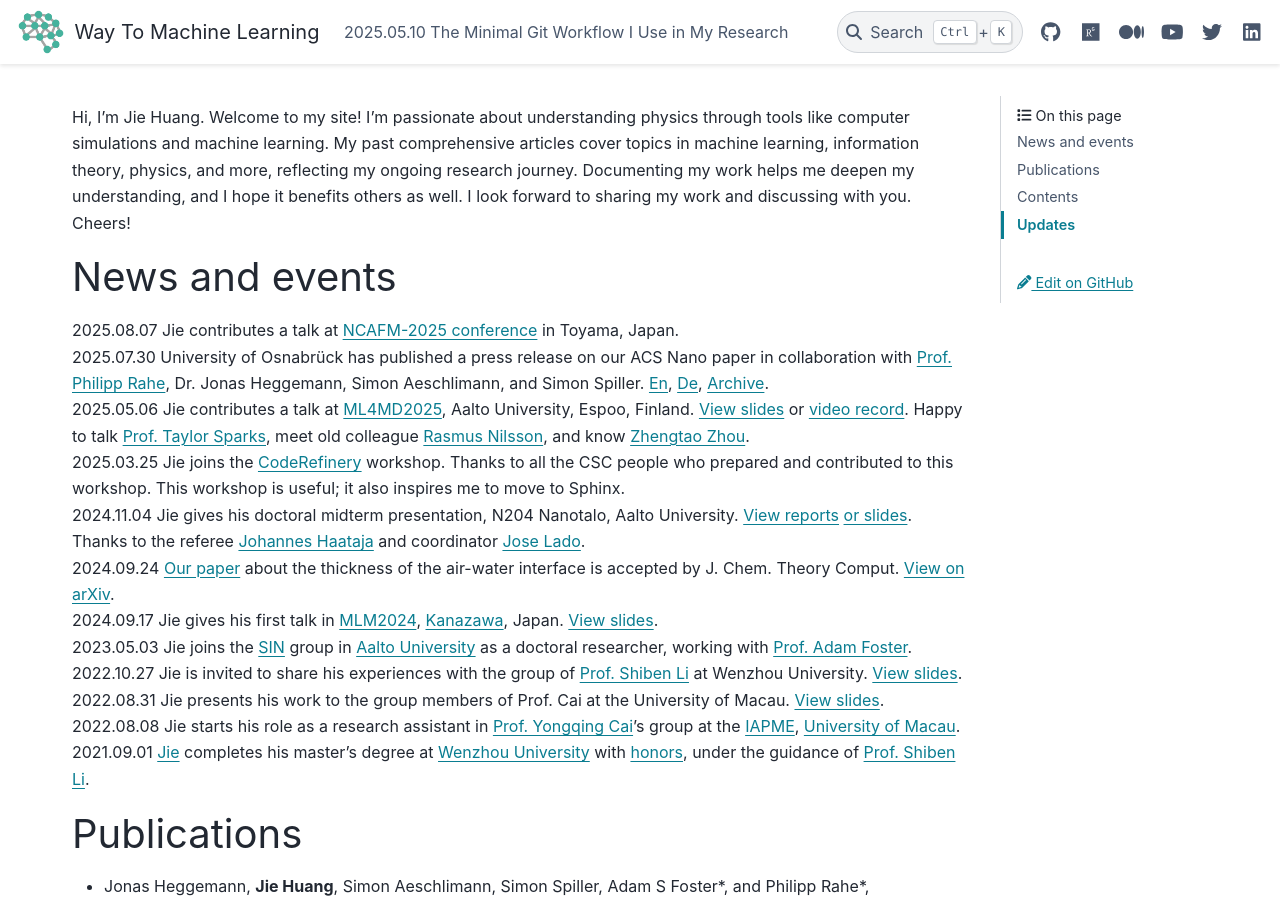
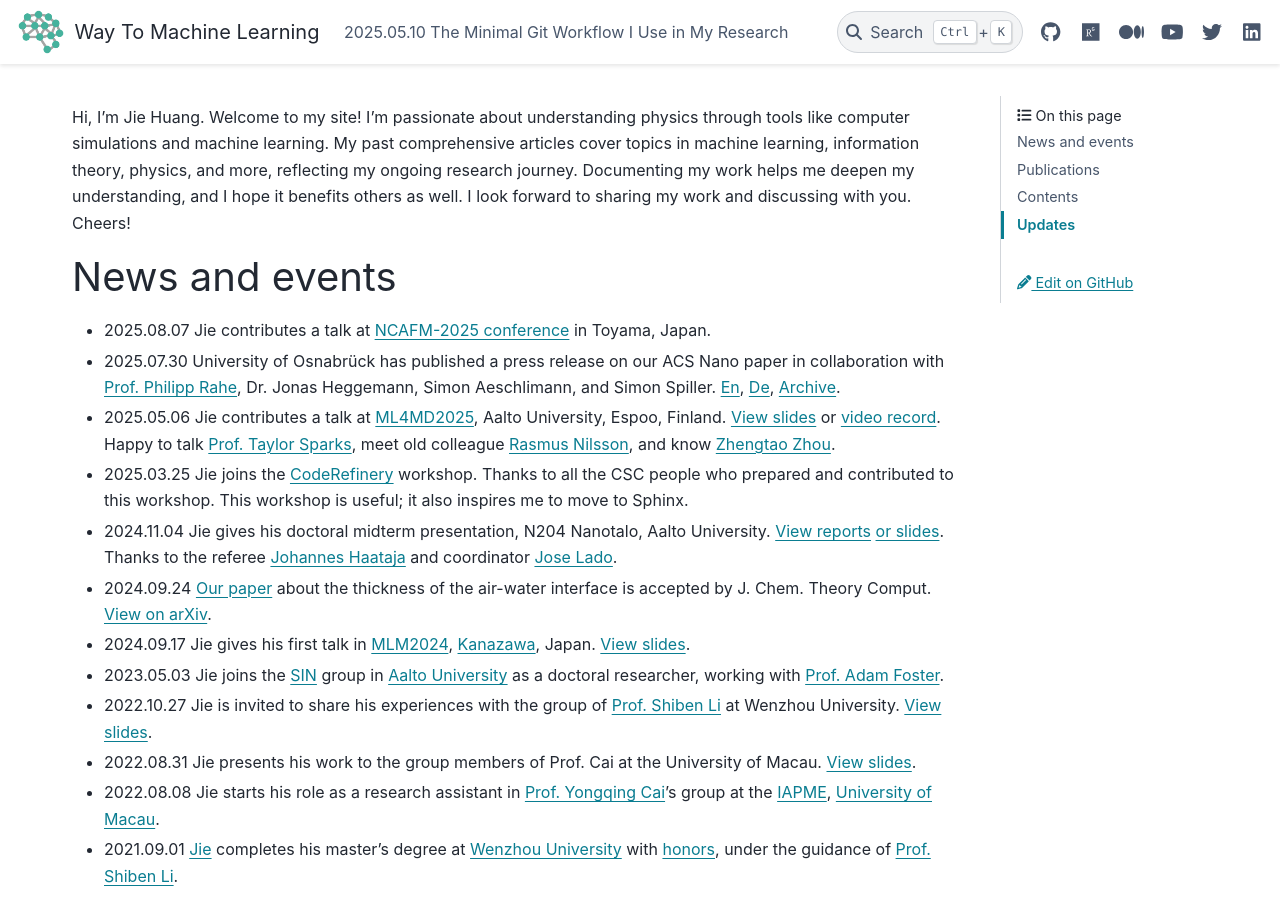
Before and after one commit to way2ml/way2ml.github.io, a Sphinx documentation site: the page built from doc/index.md, in a window 1280 px wide and 900 px high. Built offline with Sphinx 7.4.7 and the PyData theme 0.15.4, drawn with Linux system fonts in a browser that asks for light colours; pages that are not in the unit, such as notebooks, are missing from menus.

````diff
--- a/doc/index.md
+++ b/doc/index.md
@@ -2,18 +2,18 @@ Hi, I'm Jie Huang. Welcome to my site! I'm passionate about understanding physic
 
 
 # News and events
-2025.08.07 Jie contributes a talk at [NCAFM-2025 conference](https://www.nims.go.jp/group/Nanoprobe/NC-AFM2025/Index.html) in Toyama, Japan.
-2025.07.30 University of Osnabrück has published a press release  on our ACS Nano paper in collaboration with [Prof. Philipp Rahe](https://www.humboldt-foundation.de/en/connect/explore-the-humboldt-network/singleview/1147643/dr-philipp-rahe), Dr. Jonas Heggemann, Simon Aeschlimann, and Simon Spiller. [En](https://www.uni-osnabrueck.de/en/campus-life/university-news/news-detail-page/2025/07/physiker-der-uni-osnabrueck-erklaeren-bislang-unbekannten-mikroskopischen-mechanismus), [De](https://www.uni-osnabrueck.de/campusleben/uni-news/detailseite-news/2025/07/physiker-der-uni-osnabrueck-erklaeren-bislang-unbekannten-mikroskopischen-mechanismus), [Archive](https://raw.githubusercontent.com/HuangJiaLian/DataBase0/master/uploads/2025-07-30-ACSNANO.png).
-2025.05.06 Jie contributes a talk at [ML4MD2025](https://sites.utu.fi/ml4md2025/), Aalto University, Espoo, Finland. [View slides](http://raw.githubusercontent.com/HuangJiaLian/DataBase0/refs/heads/master/uPic/2025-05-07-20-50-slide.pdf) or [video record](https://youtu.be/bmc2ZaMUvgo?si=iO6RSa9OHEOmCvMY). Happy to talk [Prof. Taylor Sparks](https://profiles.faculty.utah.edu/u0203991), meet old colleague [Rasmus Nilsson](https://orcid.org/0009-0004-9618-2562), and know [Zhengtao Zhou](https://www.researchgate.net/profile/Zhengtao-Zhou-2).
-2025.03.25 Jie joins the [CodeRefinery](https://coderefinery.github.io) workshop. Thanks to all the CSC people who prepared and contributed to this workshop. This workshop is useful; it also inspires me to move to Sphinx.
-2024.11.04 Jie gives his doctoral midterm presentation, N204 Nanotalo, Aalto University. [View reports](https://cdn.jsdelivr.net/gh/HuangJiaLian/DataBase0@master/uPic/2024-10-14-14-11-Jie_s_Midterm_Report_compressed.pdf) [or slides](https://cdn.jsdelivr.net/gh/HuangJiaLian/DataBase0@master/uPic/2024-11-04-15-39-MidtermSlides-compressed.pdf). Thanks to the referee [Johannes Haataja](https://www.researchgate.net/profile/Johannes-Haataja) and coordinator [Jose Lado](https://x.com/jlado_phys).
-2024.09.24 [Our paper](https://doi.org/10.1021/acs.jctc.4c00457) about the thickness of the air-water interface is accepted by J. Chem. Theory Comput. [View on arXiv](https://arxiv.org/abs/2204.13941).
-2024.09.17 Jie gives his first talk in [MLM2024](https://mlm2024.aalto.fi/), [Kanazawa](https://maps.app.goo.gl/P2S8cGEBmEZ6CMrSA), Japan. [View slides](https://cdn.jsdelivr.net/gh/HuangJiaLian/DataBase0@master/uPic/2024-09-17-17-14-Talk_Kanazawa.pdf).
-2023.05.03 Jie joins the [SIN](https://www.aalto.fi/en/department-of-applied-physics/surfaces-and-interfaces-at-the-nanoscale-sin) group in [Aalto University](https://www.aalto.fi/en) as a doctoral researcher, working with [Prof. Adam Foster](https://scholar.google.com/citations?user=I0n9QYcAAAAJ).
-2022.10.27 Jie is invited to share his experiences with the group of [Prof. Shiben Li](https://slxy.wzu.edu.cn/lishiben.pdf) at Wenzhou University. [View slides](https://nbviewer.org/github/HuangJiaLian/DataBase0/blob/master/uPic/2022_10_27_19_HuangJie_Thursday.pdf).
-2022.08.31 Jie presents his work to the group members of Prof. Cai at the University of Macau. [View slides](https://nbviewer.org/github/HuangJiaLian/DataBase0/blob/master/uPic/2022_08_31_13_HuangUMSlides.pdf).
-2022.08.08 Jie starts his role as a research assistant in [Prof. Yongqing Cai](https://iapme.um.edu.mo/staff/academic-staff/cai-yongqing/)'s group at the [IAPME](https://iapme.um.edu.mo/), [University of Macau](https://www.um.edu.mo/).
-2021.09.01 [Jie](https://nbviewer.jupyter.org/github/HuangJiaLian/CV/blob/master/simple/jiehuang.pdf) completes his master's degree at [Wenzhou University](https://www.wzu.edu.cn/en/About.htm) with [honors](https://nbviewer.org/github/HuangJiaLian/DataBase0/blob/master/uPic/2022_06_17_01_Jack.png), under the guidance of [Prof. Shiben Li](https://slxy.wzu.edu.cn/lishiben.pdf).
+- 2025.08.07 Jie contributes a talk at [NCAFM-2025 conference](https://www.nims.go.jp/group/Nanoprobe/NC-AFM2025/Index.html) in Toyama, Japan.
+- 2025.07.30 University of Osnabrück has published a press release  on our ACS Nano paper in collaboration with [Prof. Philipp Rahe](https://www.humboldt-foundation.de/en/connect/explore-the-humboldt-network/singleview/1147643/dr-philipp-rahe), Dr. Jonas Heggemann, Simon Aeschlimann, and Simon Spiller. [En](https://www.uni-osnabrueck.de/en/campus-life/university-news/news-detail-page/2025/07/physiker-der-uni-osnabrueck-erklaeren-bislang-unbekannten-mikroskopischen-mechanismus), [De](https://www.uni-osnabrueck.de/campusleben/uni-news/detailseite-news/2025/07/physiker-der-uni-osnabrueck-erklaeren-bislang-unbekannten-mikroskopischen-mechanismus), [Archive](https://raw.githubusercontent.com/HuangJiaLian/DataBase0/master/uploads/2025-07-30-ACSNANO.png).
+- 2025.05.06 Jie contributes a talk at [ML4MD2025](https://sites.utu.fi/ml4md2025/), Aalto University, Espoo, Finland. [View slides](http://raw.githubusercontent.com/HuangJiaLian/DataBase0/refs/heads/master/uPic/2025-05-07-20-50-slide.pdf) or [video record](https://youtu.be/bmc2ZaMUvgo?si=iO6RSa9OHEOmCvMY). Happy to talk [Prof. Taylor Sparks](https://profiles.faculty.utah.edu/u0203991), meet old colleague [Rasmus Nilsson](https://orcid.org/0009-0004-9618-2562), and know [Zhengtao Zhou](https://www.researchgate.net/profile/Zhengtao-Zhou-2).
+- 2025.03.25 Jie joins the [CodeRefinery](https://coderefinery.github.io) workshop. Thanks to all the CSC people who prepared and contributed to this workshop. This workshop is useful; it also inspires me to move to Sphinx.
+- 2024.11.04 Jie gives his doctoral midterm presentation, N204 Nanotalo, Aalto University. [View reports](https://cdn.jsdelivr.net/gh/HuangJiaLian/DataBase0@master/uPic/2024-10-14-14-11-Jie_s_Midterm_Report_compressed.pdf) [or slides](https://cdn.jsdelivr.net/gh/HuangJiaLian/DataBase0@master/uPic/2024-11-04-15-39-MidtermSlides-compressed.pdf). Thanks to the referee [Johannes Haataja](https://www.researchgate.net/profile/Johannes-Haataja) and coordinator [Jose Lado](https://x.com/jlado_phys).
+- 2024.09.24 [Our paper](https://doi.org/10.1021/acs.jctc.4c00457) about the thickness of the air-water interface is accepted by J. Chem. Theory Comput. [View on arXiv](https://arxiv.org/abs/2204.13941).
+- 2024.09.17 Jie gives his first talk in [MLM2024](https://mlm2024.aalto.fi/), [Kanazawa](https://maps.app.goo.gl/P2S8cGEBmEZ6CMrSA), Japan. [View slides](https://cdn.jsdelivr.net/gh/HuangJiaLian/DataBase0@master/uPic/2024-09-17-17-14-Talk_Kanazawa.pdf).
+- 2023.05.03 Jie joins the [SIN](https://www.aalto.fi/en/department-of-applied-physics/surfaces-and-interfaces-at-the-nanoscale-sin) group in [Aalto University](https://www.aalto.fi/en) as a doctoral researcher, working with [Prof. Adam Foster](https://scholar.google.com/citations?user=I0n9QYcAAAAJ).
+- 2022.10.27 Jie is invited to share his experiences with the group of [Prof. Shiben Li](https://slxy.wzu.edu.cn/lishiben.pdf) at Wenzhou University. [View slides](https://nbviewer.org/github/HuangJiaLian/DataBase0/blob/master/uPic/2022_10_27_19_HuangJie_Thursday.pdf).
+- 2022.08.31 Jie presents his work to the group members of Prof. Cai at the University of Macau. [View slides](https://nbviewer.org/github/HuangJiaLian/DataBase0/blob/master/uPic/2022_08_31_13_HuangUMSlides.pdf).
+- 2022.08.08 Jie starts his role as a research assistant in [Prof. Yongqing Cai](https://iapme.um.edu.mo/staff/academic-staff/cai-yongqing/)'s group at the [IAPME](https://iapme.um.edu.mo/), [University of Macau](https://www.um.edu.mo/).
+- 2021.09.01 [Jie](https://nbviewer.jupyter.org/github/HuangJiaLian/CV/blob/master/simple/jiehuang.pdf) completes his master's degree at [Wenzhou University](https://www.wzu.edu.cn/en/About.htm) with [honors](https://nbviewer.org/github/HuangJiaLian/DataBase0/blob/master/uPic/2022_06_17_01_Jack.png), under the guidance of [Prof. Shiben Li](https://slxy.wzu.edu.cn/lishiben.pdf).
 
 # Publications
 - Jonas Heggemann, **Jie Huang**, Simon Aeschlimann, Simon Spiller, Adam S Foster\*, and Philipp Rahe\*, Sidestepping Intermolecular Hydrogen Bonds: How Single Water Molecules Adsorb and Assemble on the Calcite (104)-(2x1) Surface, [ACS Nano](https://doi.org/10.1021/acsnano.5c05845) 2025.
@@ -30,7 +30,7 @@ Hi, I'm Jie Huang. Welcome to my site! I'm passionate about understanding physic
 ```
 
 # Updates
-2025.05.07 Our website moves to [Sphinx](https://www.sphinx-doc.org/en/master/).
-2024.08.17 Our website has been redesigned using [Hugo](https://gohugo.io/) as the generator, with inspiration from [TeXify3](https://github.com/michaelneuper/hugo-texify3) and [KaTeX](https://katex.org/).
-2021.10.23 An [Online Forum](https://github.com/way2ml/forum/discussions) based on Github Discussions is added to the top right corner of website.
-2019.01.31 [Way To Machine Learning](https://way2ml.github.io/) is launched in [Chengdu](https://goo.gl/maps/Hjto2WtzYHeCBsmQ9), China.
+- 2025.05.07 Our website moves to [Sphinx](https://www.sphinx-doc.org/en/master/).
+- 2024.08.17 Our website has been redesigned using [Hugo](https://gohugo.io/) as the generator, with inspiration from [TeXify3](https://github.com/michaelneuper/hugo-texify3) and [KaTeX](https://katex.org/).
+- 2021.10.23 An [Online Forum](https://github.com/way2ml/forum/discussions) based on Github Discussions is added to the top right corner of website.
+- 2019.01.31 [Way To Machine Learning](https://way2ml.github.io/) is launched in [Chengdu](https://goo.gl/maps/Hjto2WtzYHeCBsmQ9), China.
````
